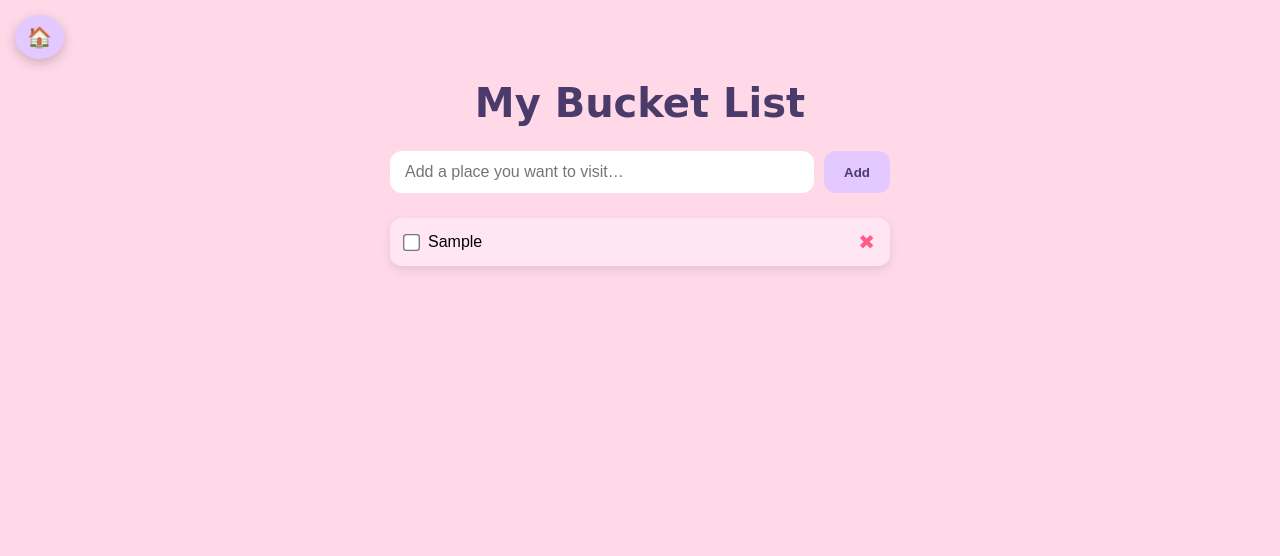
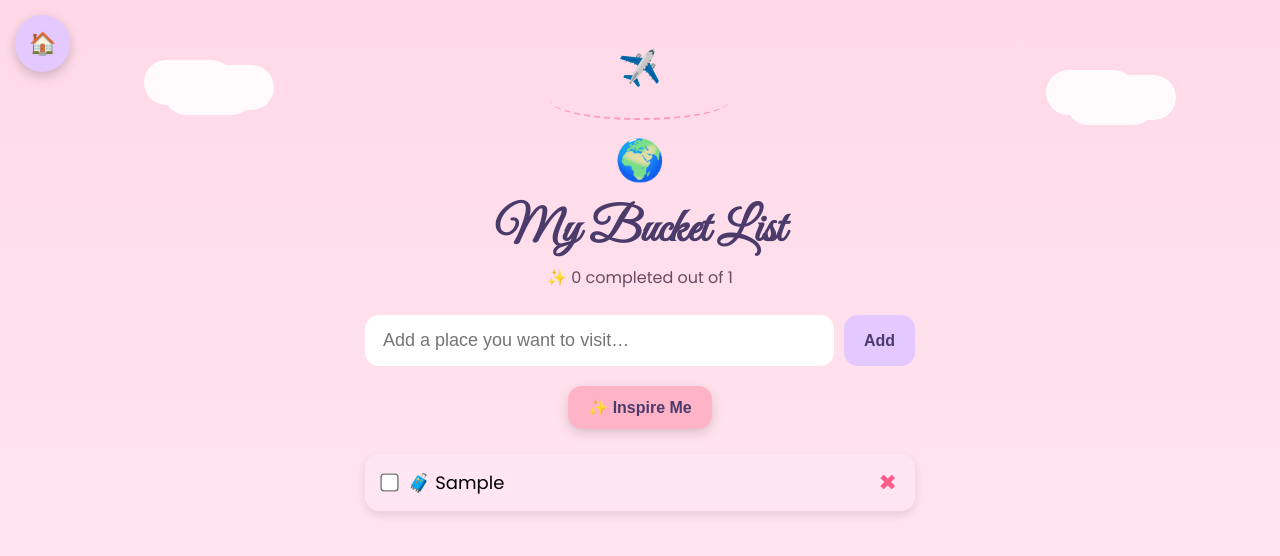
Before and after one commit to 27022023/Sky-Atlas-, a plain HTML site: page bucket.html in a window 1280 px wide. Both pictures are taken after typing "Sample" into the empty fields and a click on the button "Add". Drawn offline with Linux system fonts and the light colour scheme.

Commit message:
Refactor styles and enhance bucket list features

```diff
--- a/bucket.html
+++ b/bucket.html
@@ -3,6 +3,9 @@
 <head>
 <meta charset="UTF-8">
 <title>Sky Atlas — Bucket List</title>
+
+<!-- Fonts -->
+<link href="https://fonts.googleapis.com/css2?family=Great+Vibes&family=Poppins:wght@300;400;600&display=swap" rel="stylesheet">
 
 <style>
 /* RESET */
@@ -12,11 +15,11 @@
     box-sizing: border-box;
 }
 
-/* PAGE BACKGROUND */
+/* BACKGROUND */
 body {
     font-family: 'Poppins', sans-serif;
-    background: #ffd9e8; /* baby pink */
-    height: 100vh;
+    background: linear-gradient(#ffd9e8, #ffeaf3);
+    min-height: 100vh;
     padding: 20px;
     overflow-x: hidden;
 }
@@ -28,9 +31,9 @@ body {
     left: 15px;
     background: #e3c9ff;
     color: #4a3b6b;
-    padding: 10px 12px;
+    padding: 12px 14px;
     border-radius: 50%;
-    font-size: 20px;
+    font-size: 22px;
     cursor: pointer;
     box-shadow: 0 4px 12px rgba(0,0,0,0.2);
     transition: 0.2s ease;
@@ -40,70 +43,142 @@ body {
     transform: scale(1.1);
 }
 
+/* HEADER ILLUSTRATION */
+.header-illustration {
+    width: 100%;
+    text-align: center;
+    margin-top: 60px;
+    margin-bottom: 10px;
+    position: relative;
+}
+
+.cloud {
+    position: absolute;
+    width: 90px;
+    height: 45px;
+    background: #ffffff;
+    border-radius: 50px;
+    box-shadow: 20px 10px 0 #ffffff, 40px 5px 0 #ffffff;
+    opacity: 0.9;
+}
+
+.cloud-1 { top: -20px; left: 10%; }
+.cloud-2 { top: -10px; right: 10%; }
+
+.airplane {
+    font-size: 32px;
+    position: absolute;
+    top: -35px;
+    left: 50%;
+    transform: translateX(-50%) rotate(-10deg);
+}
+
+.travel-path {
+    width: 180px;
+    height: 40px;
+    border-bottom: 2px dashed #ff9ac2;
+    border-radius: 50%;
+    margin: 0 auto;
+    margin-top: 10px;
+}
+
+.globe {
+    font-size: 40px;
+    margin-top: 10px;
+}
+
 /* TITLE */
 h1 {
     text-align: center;
-    margin-top: 60px;
-    font-size: 40px;
+    font-size: 48px;
     color: #4a3b6b;
     font-family: 'Great Vibes', cursive;
+    margin-bottom: 5px;
+}
+
+/* PROGRESS */
+#progress {
+    text-align: center;
+    font-size: 16px;
+    color: #6b4a5f;
+    margin-bottom: 25px;
 }
 
 /* INPUT AREA */
 .input-box {
     display: flex;
     gap: 10px;
-    margin: 25px auto;
-    max-width: 500px;
+    margin: 0 auto 20px auto;
+    max-width: 550px;
 }
 
 .input-box input {
     flex: 1;
-    padding: 12px 15px;
-    border-radius: 12px;
+    padding: 15px 18px;
+    border-radius: 14px;
     border: none;
-    font-size: 16px;
+    font-size: 18px;
     background: #fff;
 }
 
 .input-box button {
-    padding: 12px 20px;
+    padding: 15px 20px;
     border: none;
     background: #e3c9ff;
     color: #4a3b6b;
-    border-radius: 12px;
+    border-radius: 14px;
     font-weight: 600;
     cursor: pointer;
+    font-size: 16px;
     transition: 0.2s;
 }
 .input-box button:hover {
     background: #d8baff;
 }
 
+/* INSPIRE BUTTON */
+.inspire-btn {
+    display: block;
+    margin: 0 auto 25px auto;
+    padding: 12px 20px;
+    background: #ffb3c6;
+    color: #4a3b6b;
+    border: none;
+    border-radius: 14px;
+    font-size: 16px;
+    font-weight: 600;
+    cursor: pointer;
+    box-shadow: 0 4px 12px rgba(0,0,0,0.15);
+    transition: 0.2s;
+}
+.inspire-btn:hover {
+    background: #ffa3b8;
+}
+
 /* LIST */
 ul {
     list-style: none;
-    max-width: 500px;
+    max-width: 550px;
     margin: 0 auto;
     padding: 0;
 }
 
 li {
     background: #ffe6f2;
-    padding: 12px 15px;
-    margin-bottom: 10px;
-    border-radius: 12px;
+    padding: 15px 18px;
+    margin-bottom: 12px;
+    border-radius: 14px;
     display: flex;
     align-items: center;
     justify-content: space-between;
-    font-size: 16px;
+    font-size: 18px;
     box-shadow: 0 4px 10px rgba(0,0,0,0.1);
 }
 
 /* CHECKBOX */
 li input[type="checkbox"] {
-    transform: scale(1.3);
-    margin-right: 10px;
+    transform: scale(1.4);
+    margin-right: 12px;
 }
 
 /* TEXT */
@@ -115,9 +190,9 @@ li input[type="checkbox"] {
 .delete-btn {
     background: none;
     border: none;
-    font-size: 20px;
+    font-size: 22px;
     cursor: pointer;
-    margin-left: 10px;
+    margin-left: 12px;
     color: #ff5c8a;
 }
 .delete-btn:hover {
@@ -131,7 +206,17 @@ li input[type="checkbox"] {
 <!-- HOME BUTTON -->
 <div class="home-icon" onclick="window.location.href='index.html'">🏠</div>
 
+<!-- HEADER ILLUSTRATION -->
+<div class="header-illustration">
+    <div class="cloud cloud-1"></div>
+    <div class="cloud cloud-2"></div>
+    <div class="airplane">✈️</div>
+    <div class="travel-path"></div>
+    <div class="globe">🌍</div>
+</div>
+
 <h1>My Bucket List</h1>
+<div id="progress">✨ 0 completed out of 0</div>
 
 <!-- INPUT -->
 <div class="input-box">
@@ -139,24 +224,45 @@ li input[type="checkbox"] {
     <button onclick="addItem()">Add</button>
 </div>
 
+<!-- INSPIRE BUTTON -->
+<button class="inspire-btn" onclick="inspireMe()">✨ Inspire Me</button>
+
 <!-- LIST -->
 <ul id="bucketList"></ul>
 
 <script>
+/* CITY INSPIRATION LIST */
+const inspirationCities = [
+    "Paris", "Tokyo", "Seoul", "New York", "London",
+    "Dubai", "Rome", "Barcelona", "Sydney", "Cape Town",
+    "Amsterdam", "Singapore", "Los Angeles", "Berlin", "Toronto"
+];
+
+/* EMOJIS */
+const travelEmojis = ["✈️", "🌍", "🏙️", "🏖️", "🗺️", "🧳", "🌄", "🏞️"];
+
 /* LOAD SAVED LIST */
 let items = JSON.parse(localStorage.getItem("bucketList") || "[]");
 renderList();
 
 /* ADD ITEM */
-function addItem() {
+function addItem(text = null) {
     const input = document.getElementById("bucketInput");
-    const text = input.value.trim();
-    if (text === "") return;
+    const place = text || input.value.trim();
+    if (place === "") return;
 
-    items.push({ text, checked: false });
+    const emoji = travelEmojis[Math.floor(Math.random() * travelEmojis.length)];
+
+    items.push({ text: emoji + " " + place, checked: false });
     input.value = "";
     saveList();
     renderList();
+}
+
+/* INSPIRE ME */
+function inspireMe() {
+    const randomCity = inspirationCities[Math.floor(Math.random() * inspirationCities.length)];
+    addItem(randomCity);
 }
 
 /* TOGGLE CHECK */
@@ -178,6 +284,14 @@ function saveList() {
     localStorage.setItem("bucketList", JSON.stringify(items));
 }
 
+/* UPDATE PROGRESS */
+function updateProgress() {
+    const total = items.length;
+    const done = items.filter(i => i.checked).length;
+    document.getElementById("progress").textContent =
+        `✨ ${done} completed out of ${total}`;
+}
+
 /* RENDER LIST */
 function renderList() {
     const list = document.getElementById("bucketList");
@@ -194,6 +308,8 @@ function renderList() {
             </li>
         `;
     });
+
+    updateProgress();
 }
 </script>
 
```
